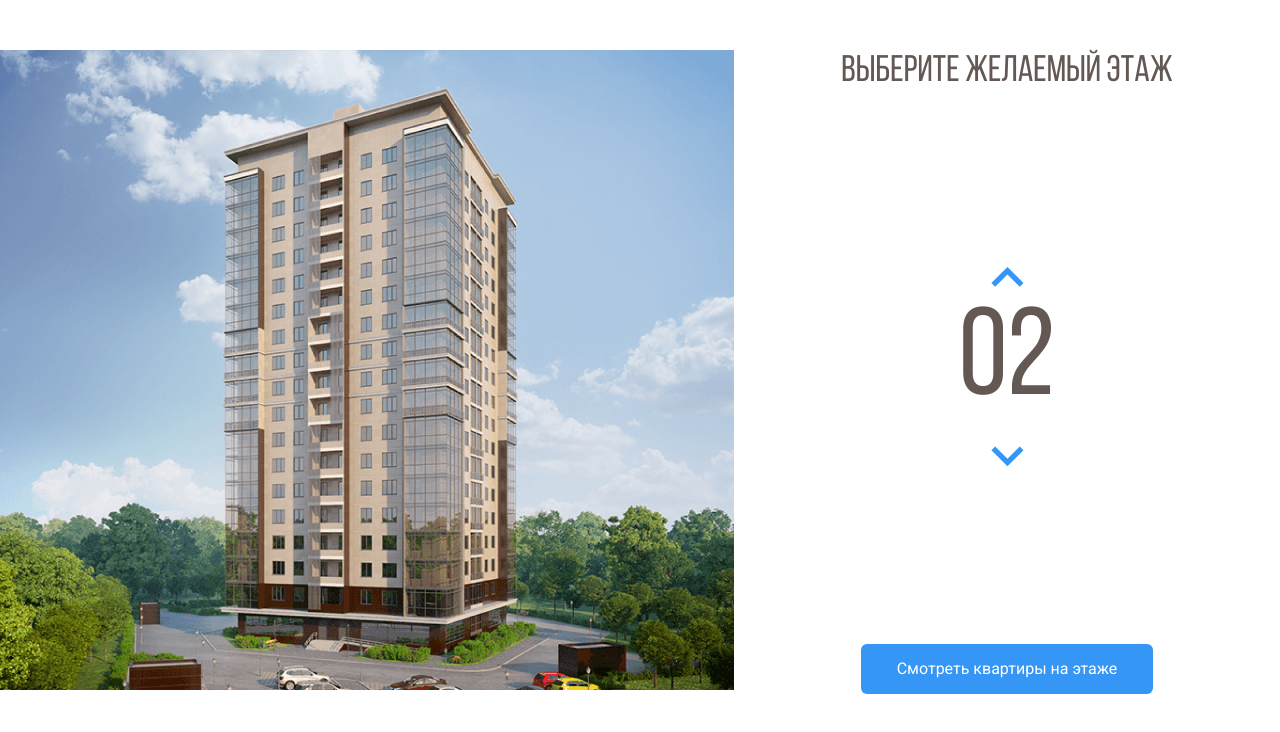
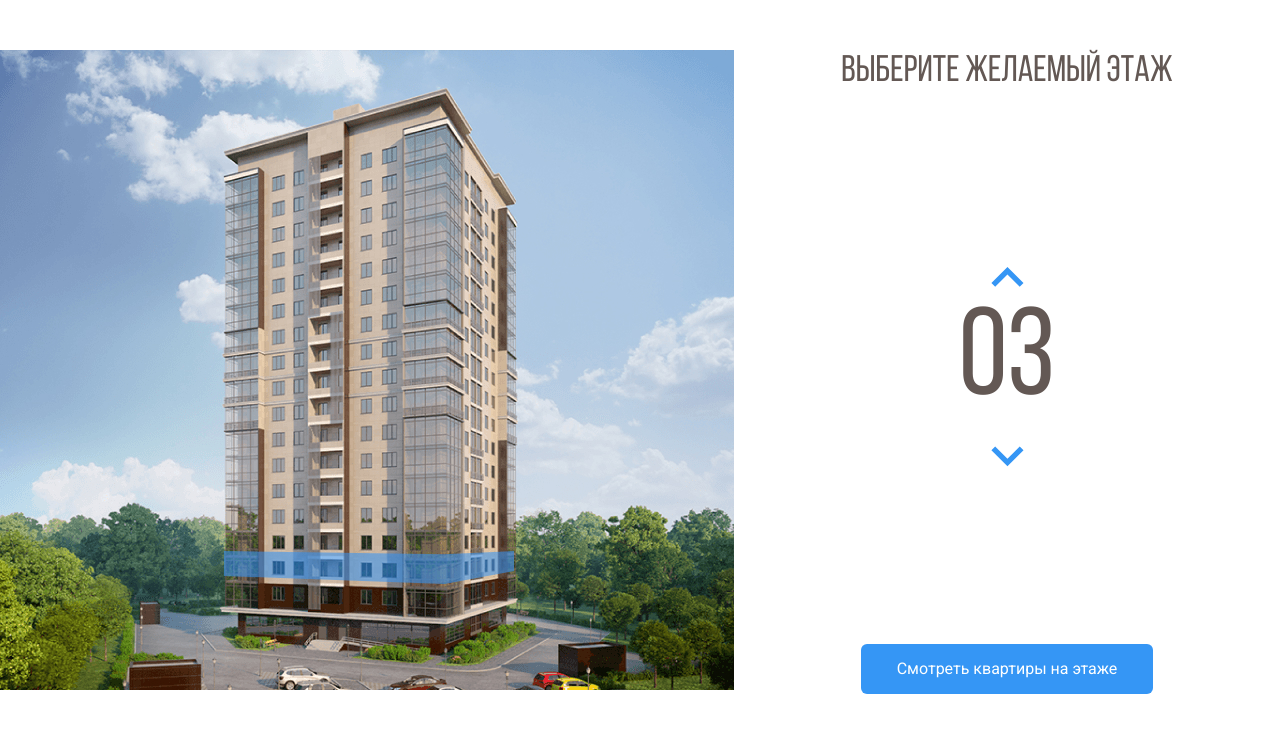
Before and after one commit to alashchev17/melody, a plain HTML site: page index.html in a window 1280 px wide. Both pictures are taken after a click on the button 1007 px from the left and 343 px from the top of the page. Shown: the part 64-796 px from the top of the page. Drawn offline with nearby package versions, Linux system fonts and the light colour scheme.

Commit message:
create: script js for floors selects

```diff
--- a/index.html
+++ b/index.html
@@ -55,23 +55,98 @@
             </pattern>
             <image id="image0" width="740" height="640" xlink:href="./img/home.jpg" />
           </defs>
-          <path d="M224 526L444.8 534L514 520.3V542L445.5 561.7L224 550.7V526Z" fill="#3595F6" fill-opacity="0.75" />
-          <path d="M224 526V501L444.3 504.3L514 501V521L444.7 534L224 526Z" fill="#3595F6" fill-opacity="0.75" />
-          <path d="M224 501V476H445H514V499L446 506L224 501Z" fill="#3595F6" fill-opacity="0.75" />
-          <path d="M224 477V452L445.3 448.3L513 455V477H445" fill="#3595F6" fill-opacity="0.75" />
-          <path d="M224 452V426L445.5 422.7L514 433.7V455L445 448.3L224 452Z" fill="#3595F6" fill-opacity="0.75" />
-          <path d="M224 427V403.3L445 391L516 414V435.3L445 423L224 427Z" fill="#3595F6" fill-opacity="0.75" />
-          <path d="M224 405V380L446.2 363.7L516 392.3V413L445.7 391.3L224 405Z" fill="#3595F6" fill-opacity="0.75" />
-          <path d="M224 381V356L446.5 335.7L516 372.3V393L444 364.3L224 381Z" fill="#3595F6" fill-opacity="0.75" />
-          <path d="M224 357V333L447 308.3L516 352.3V374L446.7 336L224 357Z" fill="#3595F6" fill-opacity="0.75" />
-          <path d="M224 333V309L446.5 280.3L516 331.3V352L445.7 309.7L224 333Z" fill="#3595F6" fill-opacity="0.75" />
-          <path d="M224 309V285L446.3 252L517 311.3V331L447 280.3L224 309Z" fill="#3595F6" fill-opacity="0.75" />
-          <path d="M224 285V261L445.2 226L515 290V311L446.3 252.7L224 285Z" fill="#3595F6" fill-opacity="0.75" />
-          <path d="M224 262V237L446.3 199L515 269.3V290L446 226L224 262Z" fill="#3595F6" fill-opacity="0.75" />
-          <path d="M224 239V214L444.8 170.3L515 249.3V272L446 198.7L224 239Z" fill="#3595F6" fill-opacity="0.75" />
-          <path d="M224 215V190L444 142L514 227V250L443.3 170.7L224 215Z" fill="#3595F6" fill-opacity="0.75" />
-          <path d="M224 190V165L443.8 113L515 205.3V228L445.3 141.7L224 190Z" fill="#3595F6" fill-opacity="0.75" />
-          <path d="M224 165V139L446 82.3L515 184V205L445.7 113.3L224 165Z" fill="#3595F6" fill-opacity="0.75" />
+          <path
+            data-floor="02"
+            d="M224 526L444.8 534L514 520.3V542L445.5 561.7L224 550.7V526Z"
+            fill="#3595F6"
+            fill-opacity="0.75"
+          />
+          <path
+            data-floor="03"
+            d="M224 526V501L444.3 504.3L514 501V521L444.7 534L224 526Z"
+            fill="#3595F6"
+            fill-opacity="0.75"
+          />
+          <path data-floor="04" d="M224 501V476H445H514V499L446 506L224 501Z" fill="#3595F6" fill-opacity="0.75" />
+          <path data-floor="05" d="M224 477V452L445.3 448.3L513 455V477H445" fill="#3595F6" fill-opacity="0.75" />
+          <path
+            data-floor="06"
+            d="M224 452V426L445.5 422.7L514 433.7V455L445 448.3L224 452Z"
+            fill="#3595F6"
+            fill-opacity="0.75"
+          />
+          <path
+            data-floor="07"
+            d="M224 427V403.3L445 391L516 414V435.3L445 423L224 427Z"
+            fill="#3595F6"
+            fill-opacity="0.75"
+          />
+          <path
+            data-floor="08"
+            d="M224 405V380L446.2 363.7L516 392.3V413L445.7 391.3L224 405Z"
+            fill="#3595F6"
+            fill-opacity="0.75"
+          />
+          <path
+            data-floor="09"
+            d="M224 381V356L446.5 335.7L516 372.3V393L444 364.3L224 381Z"
+            fill="#3595F6"
+            fill-opacity="0.75"
+          />
+          <path
+            data-floor="10"
+            d="M224 357V333L447 308.3L516 352.3V374L446.7 336L224 357Z"
+            fill="#3595F6"
+            fill-opacity="0.75"
+          />
+          <path
+            data-floor="11"
+            d="M224 333V309L446.5 280.3L516 331.3V352L445.7 309.7L224 333Z"
+            fill="#3595F6"
+            fill-opacity="0.75"
+          />
+          <path
+            data-floor="12"
+            d="M224 309V285L446.3 252L517 311.3V331L447 280.3L224 309Z"
+            fill="#3595F6"
+            fill-opacity="0.75"
+          />
+          <path
+            data-floor="13"
+            d="M224 285V261L445.2 226L515 290V311L446.3 252.7L224 285Z"
+            fill="#3595F6"
+            fill-opacity="0.75"
+          />
+          <path
+            data-floor="14"
+            d="M224 262V237L446.3 199L515 269.3V290L446 226L224 262Z"
+            fill="#3595F6"
+            fill-opacity="0.75"
+          />
+          <path
+            data-floor="15"
+            d="M224 239V214L444.8 170.3L515 249.3V272L446 198.7L224 239Z"
+            fill="#3595F6"
+            fill-opacity="0.75"
+          />
+          <path
+            data-floor="16"
+            d="M224 215V190L444 142L514 227V250L443.3 170.7L224 215Z"
+            fill="#3595F6"
+            fill-opacity="0.75"
+          />
+          <path
+            data-floor="17"
+            d="M224 190V165L443.8 113L515 205.3V228L445.3 141.7L224 190Z"
+            fill="#3595F6"
+            fill-opacity="0.75"
+          />
+          <path
+            data-floor="18"
+            d="M224 165V139L446 82.3L515 184V205L445.7 113.3L224 165Z"
+            fill="#3595F6"
+            fill-opacity="0.75"
+          />
         </svg>
       </div>
       <!-- /.main__image -->
@@ -91,5 +166,11 @@
       </div>
       <!-- /.main__content -->
     </main>
+    <script
+      src="https://code.jquery.com/jquery-3.6.0.min.js"
+      integrity="sha256-/xUj+3OJU5yExlq6GSYGSHk7tPXikynS7ogEvDej/m4="
+      crossorigin="anonymous"
+    ></script>
+    <script src="./scripts/main.js"></script>
   </body>
 </html>
--- a/sass/blocks/_main.sass
+++ b/sass/blocks/_main.sass
@@ -41,3 +41,5 @@
     font-weight: 400
     font-size: 124px
     margin-bottom: 10px
+path.current-floor
+  opacity: 0.75
--- /dev/null
+++ b/scripts/main.js
@@ -0,0 +1,35 @@
+$(document).ready(function () {
+  let currentFloor = 02;
+  let counterUp = $(".counter__up");
+  let counterDown = $(".counter__down");
+  let floorPath = $(".image__icon path");
+  floorPath.on("mouseover", function () {
+    floorPath.removeClass("current-floor");
+    currentFloor = $(this).attr("data-floor");
+    $(".counter__text").text(currentFloor);
+  });
+  counterUp.on("click", function () {
+    if (currentFloor < 18) {
+      currentFloor++;
+      usCurrentFloor = currentFloor.toLocaleString("en-US", {
+        minimumIntegerDigits: 2,
+        useGrouping: false,
+      });
+      $(".counter__text").text(usCurrentFloor);
+      floorPath.removeClass("current-floor");
+      $(`[data-floor=${usCurrentFloor}]`).toggleClass("current-floor");
+    }
+  });
+  counterDown.on("click", function () {
+    if (currentFloor > 02) {
+      currentFloor--;
+      usCurrentFloor = currentFloor.toLocaleString("en-US", {
+        minimumIntegerDigits: 2,
+        useGrouping: false,
+      });
+      $(".counter__text").text(usCurrentFloor);
+      floorPath.removeClass("current-floor");
+      $(`[data-floor=${usCurrentFloor}]`).toggleClass("current-floor");
+    }
+  });
+});
```
Also changed, not shown: css/main.css, 1 other file.
